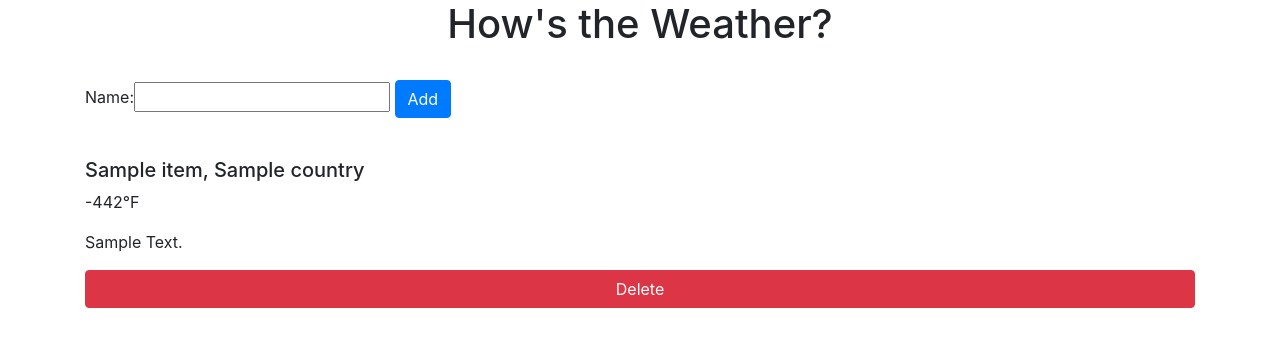
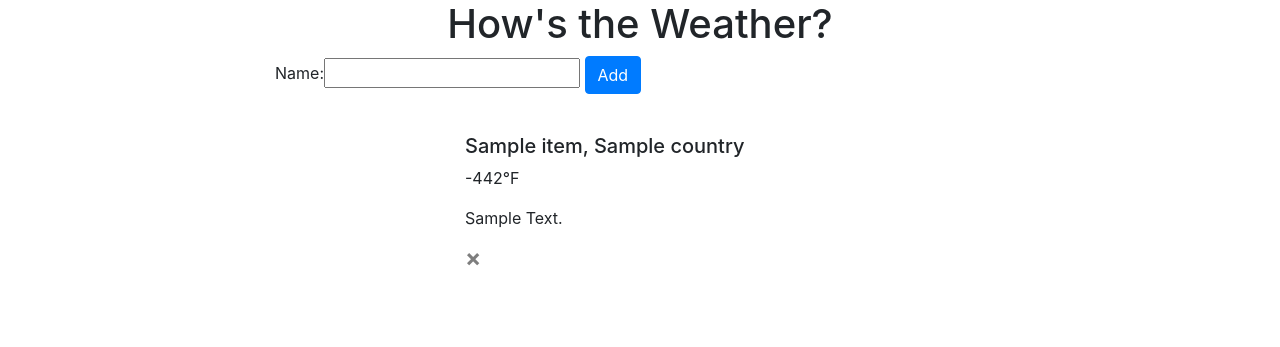
Before and after one commit to diegofigueroa79/Django-AJAX_weather_app, a Django app: page / in a window 1280 px wide. Shown: the top 347 px of the page. Run offline with Django 3.2, Linux system fonts and the light colour scheme; tables that the repository leaves empty hold one stand-in row (values such as "Sample post"); a database or web service that is not in the repository returns one stand-in record (values such as "Sample title"); data that the repository does not hold is empty; some libraries are stand-ins or nearby versions.

Commit message:
reorganized bootstrap to include container class in order to utilize grid/rows

```diff
--- a/django_weather/weather/templates/weather/weather.html
+++ b/django_weather/weather/templates/weather/weather.html
@@ -11,9 +11,14 @@
 		<script defer src="{% static 'weather/js/index.js' %}"></script>
 	</head>
 	<body>
-		<div class="container"><h1 class="text-center">How's the Weather?</h1></div>
-		<br>
 		<div class="container">
+			<div class="row justify-content-center">
+				<div class="col-8">
+					<h1 class="text-center">How's the Weather?</h1>
+				</div>
+			</div>
+			<div class="row justify-content-center">
+				<div class="col-8">
 					<form action="{% url 'weather:home' %}" method="post">
 						{% csrf_token %}
 						<div class="form-group">
@@ -22,8 +27,11 @@
 						</div>
 					</form>
 				</div>
+			</div>
 			<br>
-		<div class="container">
+
+			<div class="row justify-content-center">
+				<div class="col-4">
 					{% for city in city_list %}
 						<ul class="list-group">
 							<div class="media">
@@ -39,11 +47,13 @@
 									</p>
 								</div>
 							</div>
-					<a href="{% url 'weather:delete' city.name %}" class="btn btn-danger" role="button">
-						Delete
+							<a href="{% url 'weather:delete' city.name %}" class="close" role="button">
+								<span aria-hidden="true">&times;</span>
 							</a>
 						</ul>
 					{% endfor %}
 				</div>
+			</div>
+		</div>
 	</body>
 </html>
```
Lines whose indentation alone changed are shown as unchanged.
